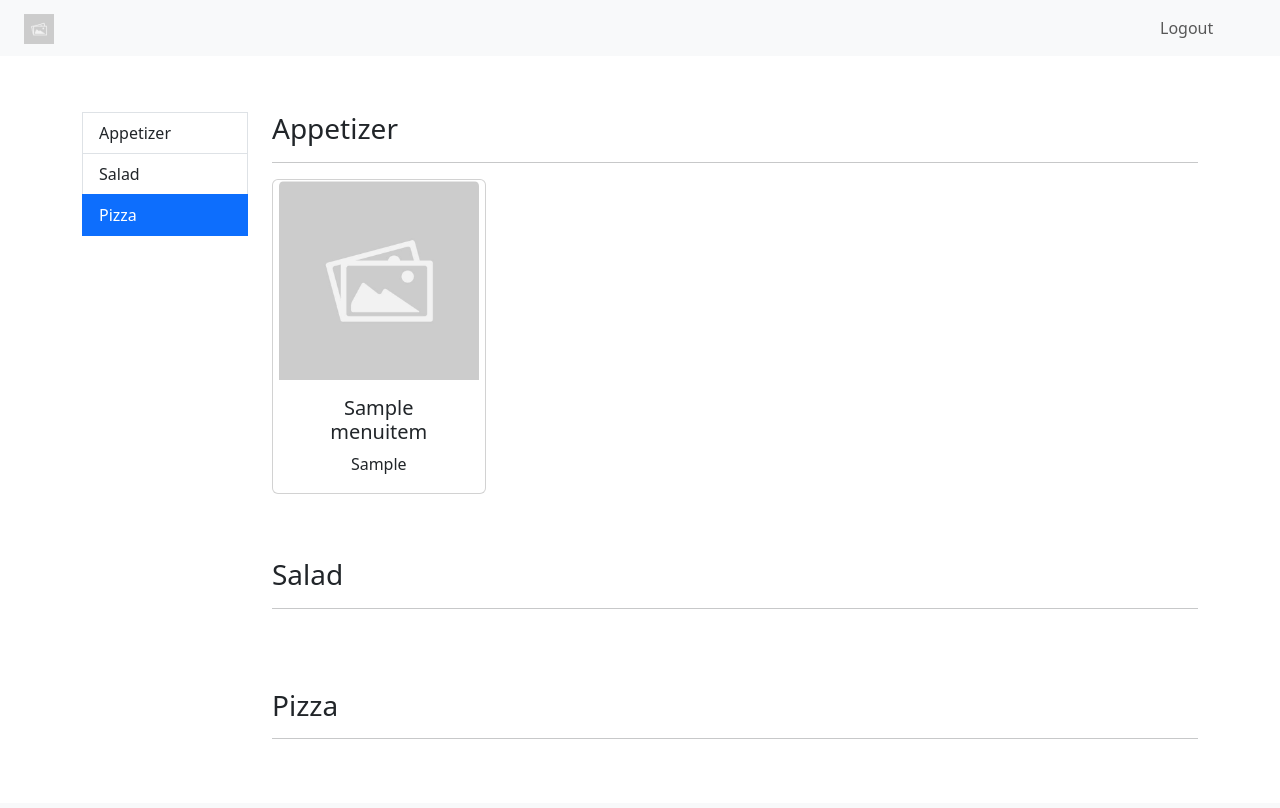
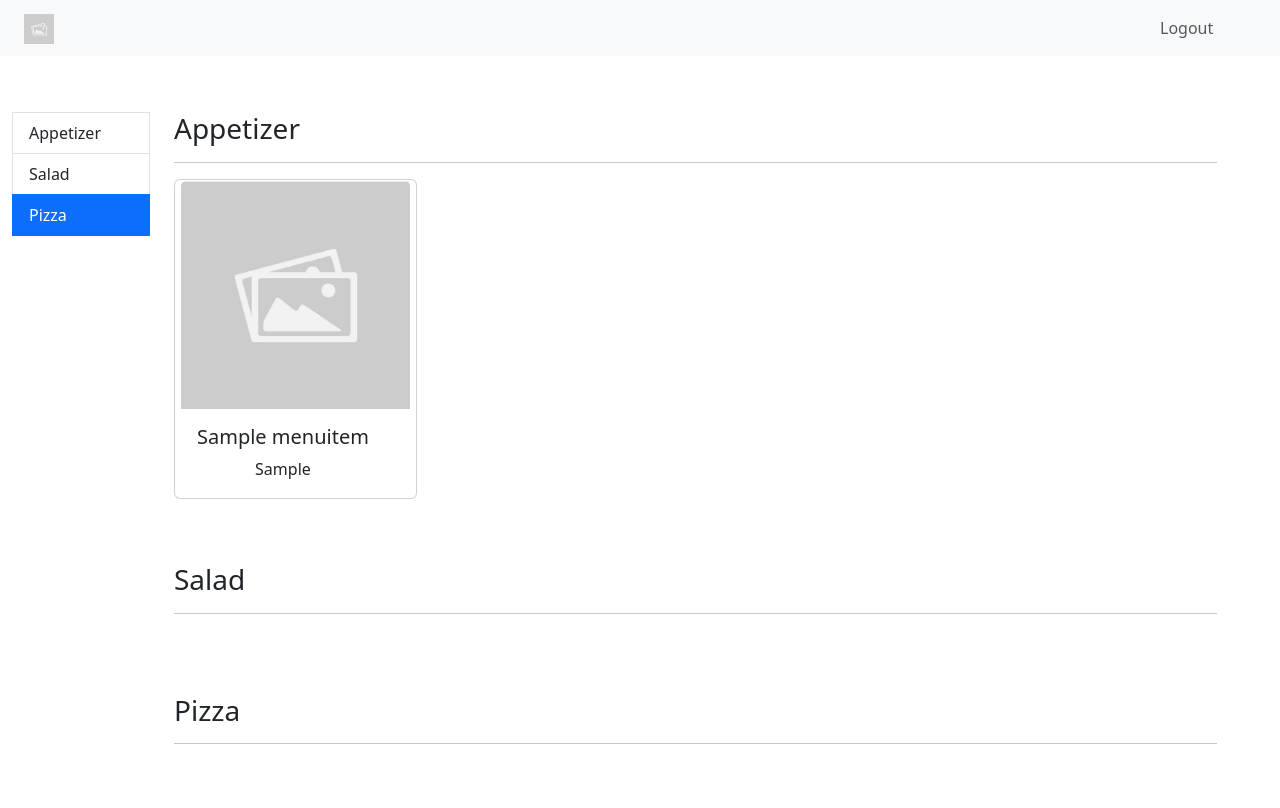
Before and after one commit to willbelcher/online-ordering-app, a Django app: page /edit-order/ in a window 1280 px wide. Before the commit the page ends 739 px from the top, so only its background shows below. Run offline with Django 4.2, Linux system fonts and the light colour scheme; a user stored in the database is signed in; tables that the repository leaves empty hold one stand-in row (values such as "Sample post"); some libraries are stand-ins or nearby versions.

Commit message:
fix formatting

```diff
--- a/order/templates/base.html
+++ b/order/templates/base.html
@@ -14,7 +14,7 @@
     </head>
     <!-- if/else makes the body accessible to scrollspy for menu selection, need better solution -->
     <body class="mt-5"
-    {% if items_by_category %} data-bs-spy="scroll" data-bs-target="#list-menu-categories" data-bs-offset="0" tabindex="0"
+    {% if items_by_category %} data-bs-spy="scroll" data-bs-target="#list-menu-categories" data-bs-offset="1" tabindex="0"
     {% else %}{% endif %}>
 
         <div class="mt-5">
--- a/order/templates/order/edit_order.html
+++ b/order/templates/order/edit_order.html
@@ -3,14 +3,14 @@
 {% block content %}
 
 {% include "nav.html" %}
-<div class="container pb-5">
+<div class="container-fluid pb-5">
     <div class="grid">
         <div class="row">
-            <div class="col-2">
+            <div class="col-auto">
                 <div id="list-menu-categories" class="list-group position-sticky top-0 pt-5">
                     <div class="pt-3">
                         {% for category in items_by_category.keys %}
-                        <a class="list-group-item list-group-item-action" href="#{{ category|lower }}">{{ category }}</a>
+                        <a class="list-group-item list-group-item-action pe-5" href="#{{ category|lower }}">{{ category }}</a>
                         {% endfor %}
                     </div>
                 </div>
```
